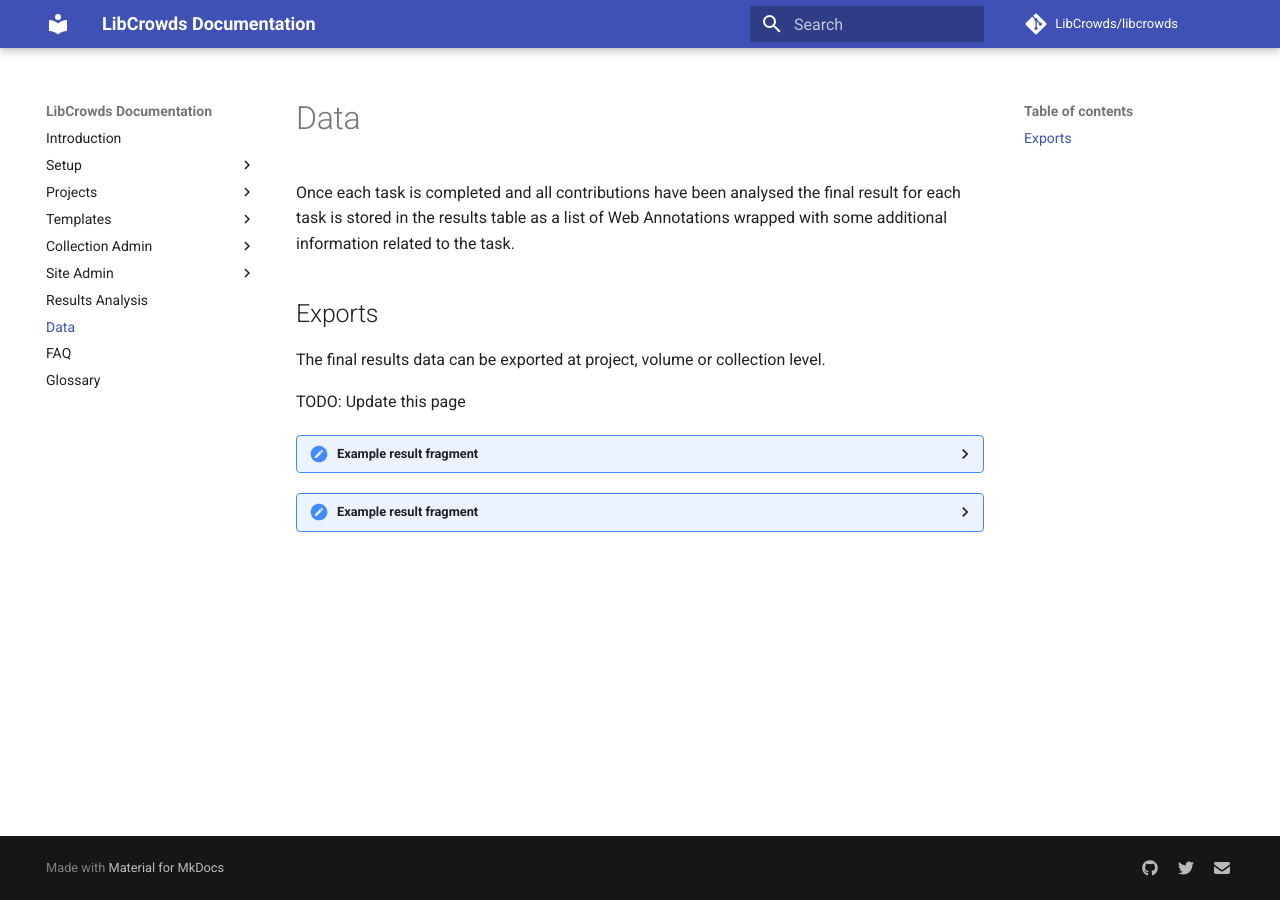
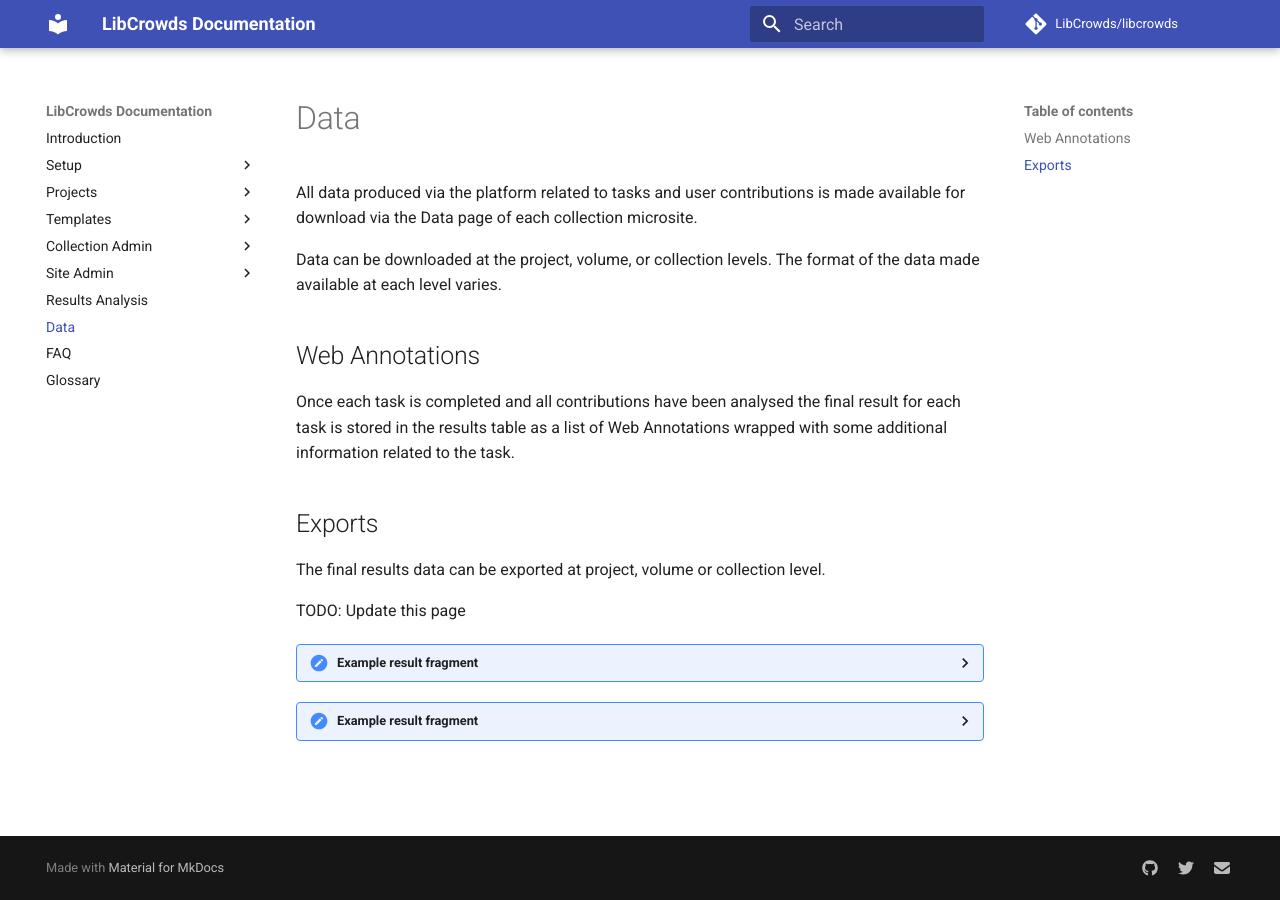
Before and after one commit to LibCrowds/docs, an MkDocs documentation site: the page built from docs/data.md, in a window 1280 px wide. Built offline with MkDocs 1.6.1 and Material for MkDocs 9.7.7, drawn with Linux system fonts in a browser that asks for light colours; comment, search, counter and statistics services are not loaded; old or Windows-style settings are respelled for this version of MkDocs.

Commit message:
Update docs

```diff
--- a/docs/data.md
+++ b/docs/data.md
@@ -1,3 +1,11 @@
+All data produced via the platform related to tasks and user contributions is
+made available for download via the Data page of each collection microsite.
+
+Data can be downloaded at the project, volume, or collection levels. The
+format of the data made available at each level varies.
+
+## Web Annotations
+
 Once each task is completed and all contributions have been analysed the final
 result for each task is stored in the results table as a list of Web
 Annotations wrapped with some additional information related to the task.
```
